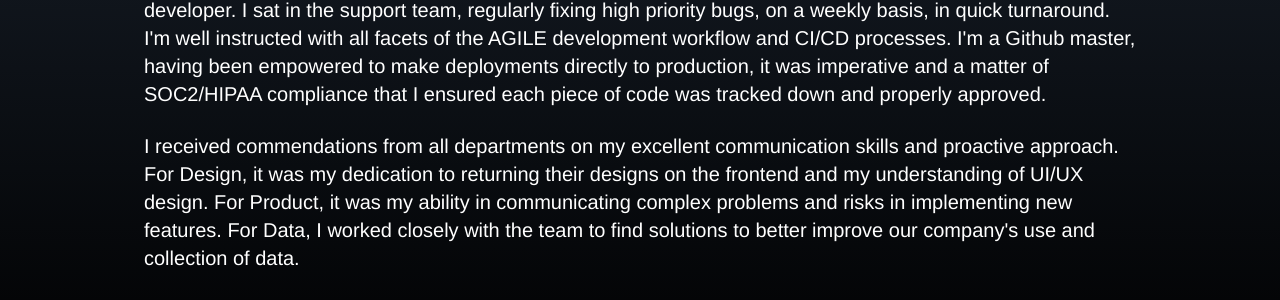
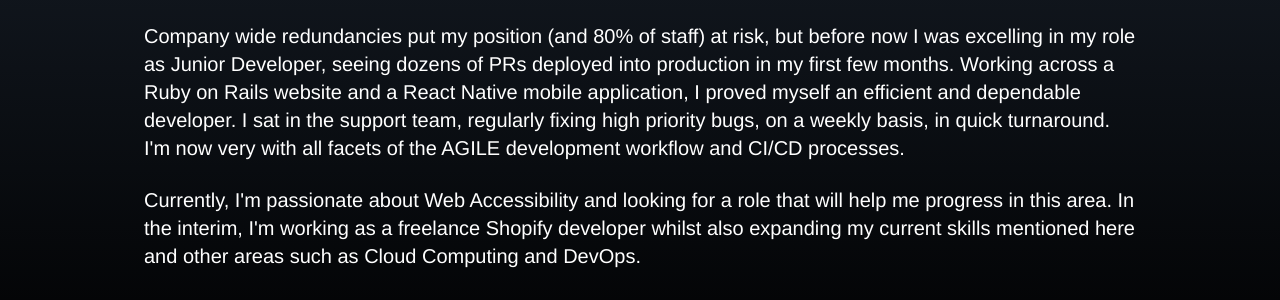
Before and after one commit to archiemartini/react-tailwind-portfolio, a React (Create React App) app: page / in a window 1280 px wide. Shown: the part 1198-1498 px from the top of the page. Built offline with nearby package versions, Linux system fonts and the light colour scheme.

Commit message:
updated ABout

```diff
--- a/src/components/About.jsx
+++ b/src/components/About.jsx
@@ -20,11 +20,7 @@ const About = () => {
           </p>
           <br />
           <p className='text-xl'>
-            Company wide redundancies put my position (and 80% of staff) at risk, but before now I was excelling in my role as Junior Developer, seeing dozens of PRs deployed into production in my first few months. Working across a Ruby on Rails website and a React Native mobile application, I proved myself an efficient and dependable developer. I sat in the support team, regularly fixing high priority bugs, on a weekly basis, in quick turnaround. I'm well instructed with all facets of the AGILE development workflow and CI/CD processes. I'm a Github master, having been empowered to make deployments directly to production, it was imperative and a matter of SOC2/HIPAA compliance that I ensured each piece of code was tracked down and properly approved.
-          </p>
-          <br />
-          <p className='text-xl'>
-            I received commendations from all departments on my excellent communication skills and proactive approach. For Design, it was my dedication to returning their designs on the frontend and my understanding of UI/UX design. For Product, it was my ability in communicating complex problems and risks in implementing new features. For Data, I worked closely with the team to find solutions to better improve our company's use and collection of data.
+            Company wide redundancies put my position (and 80% of staff) at risk, but before now I was excelling in my role as Junior Developer, seeing dozens of PRs deployed into production in my first few months. Working across a Ruby on Rails website and a React Native mobile application, I proved myself an efficient and dependable developer. I sat in the support team, regularly fixing high priority bugs, on a weekly basis, in quick turnaround. I'm now very with all facets of the AGILE development workflow and CI/CD processes.
           </p>
           <br />
           <p className='text-xl'>
```
